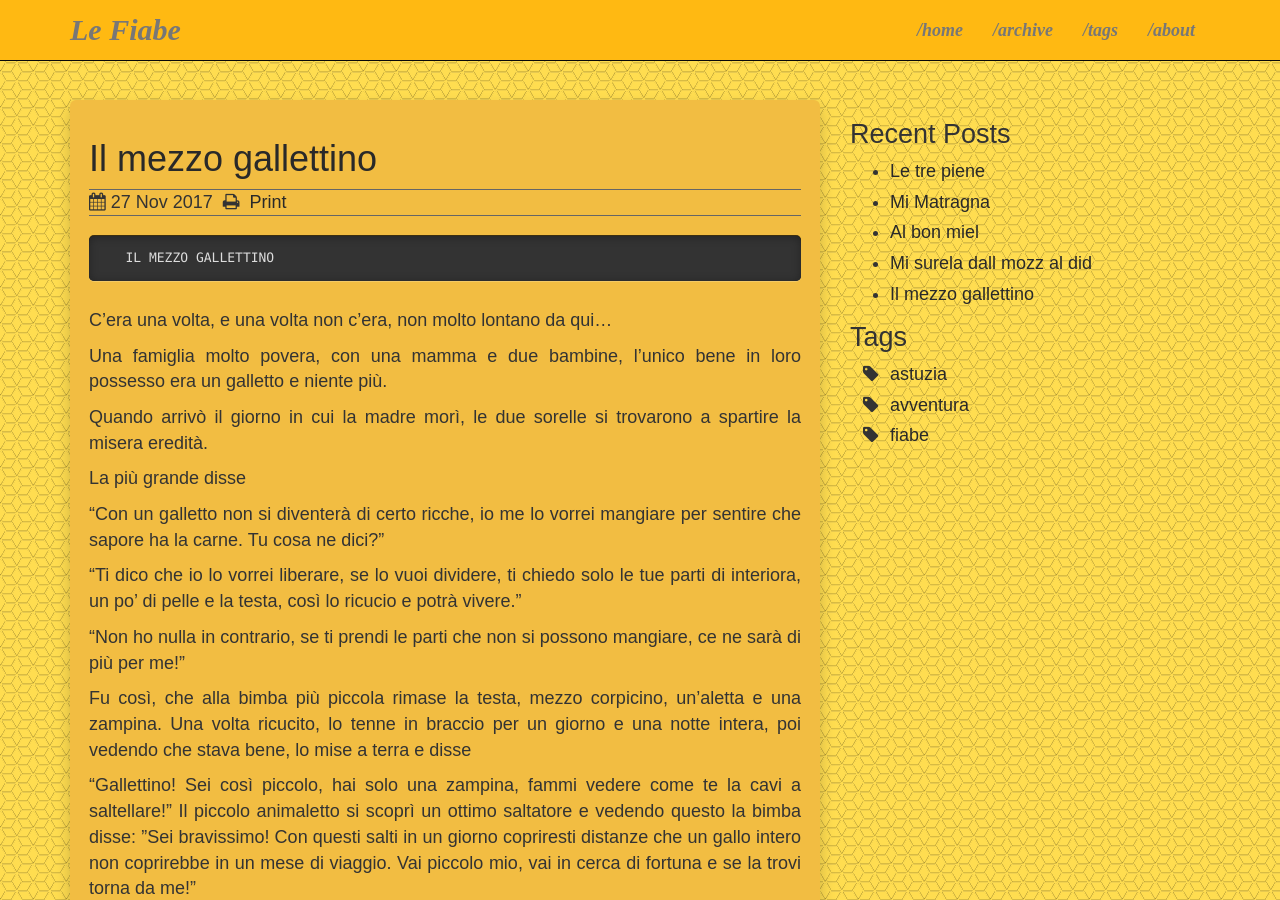
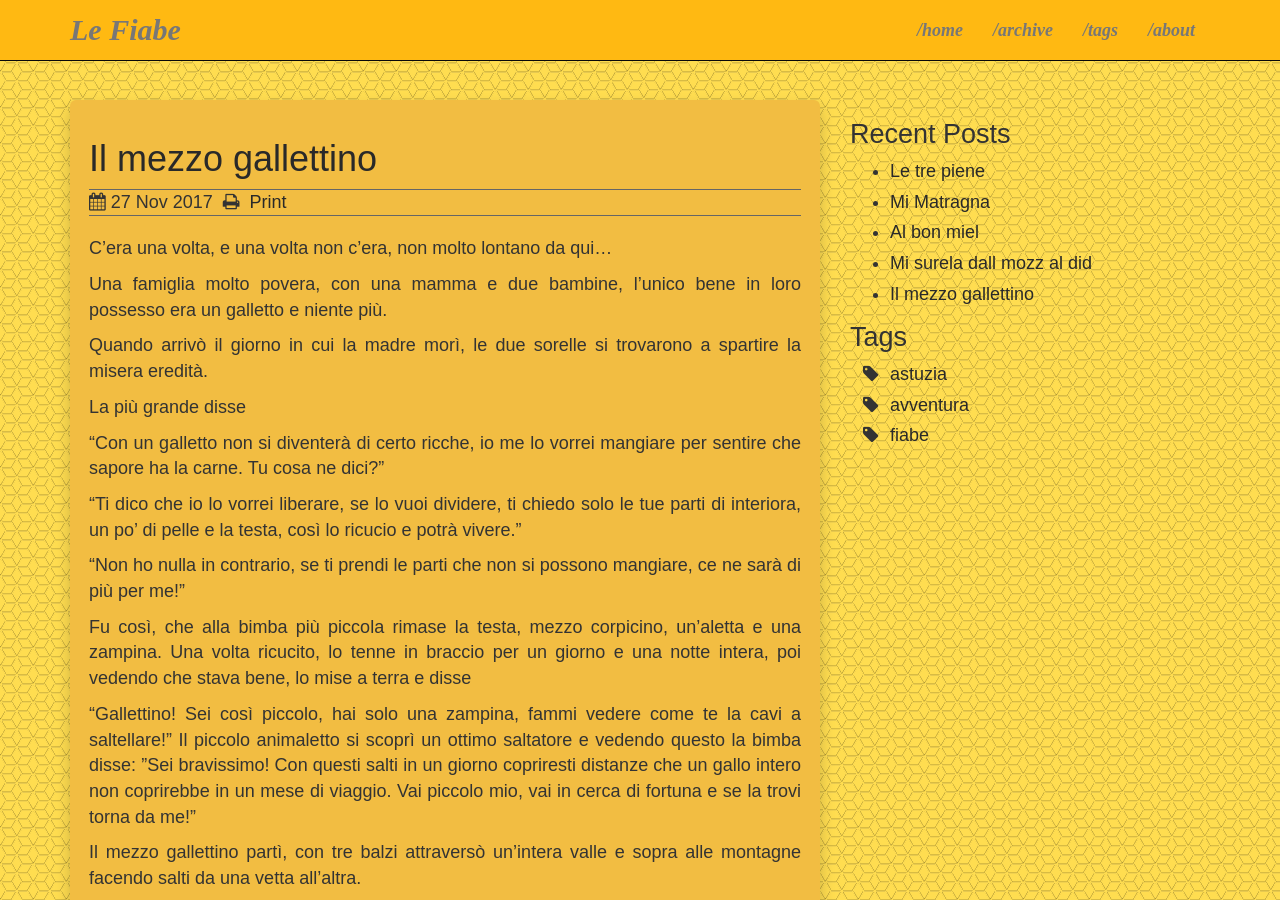
Before and after one commit to saramasi/saramasi.github.io, a Jekyll site: the page built from _posts/2017-11-27-mezzogalletto.md, in a window 1280 px wide and 900 px high. Built offline with Jekyll 4.4.1, drawn with Linux system fonts in a browser that asks for light colours; some web fonts are replaced.

Commit message:
Update 2017-11-27-mezzogalletto.md

```diff
--- a/_posts/2017-11-27-mezzogalletto.md
+++ b/_posts/2017-11-27-mezzogalletto.md
@@ -13,9 +13,6 @@ abstracht: >-
   porta a fare un effervescente viaggio, nel nome del rispetto, dell'amicizia,
   amore e della sopravvivenza.
 ---
-
-       IL MEZZO GALLETTINO
-
 C'era una volta, e una volta non c'era, non molto lontano da qui...
 
 Una famiglia molto povera, con una mamma e due bambine, l'unico bene in loro possesso era un galletto e niente più.
```
